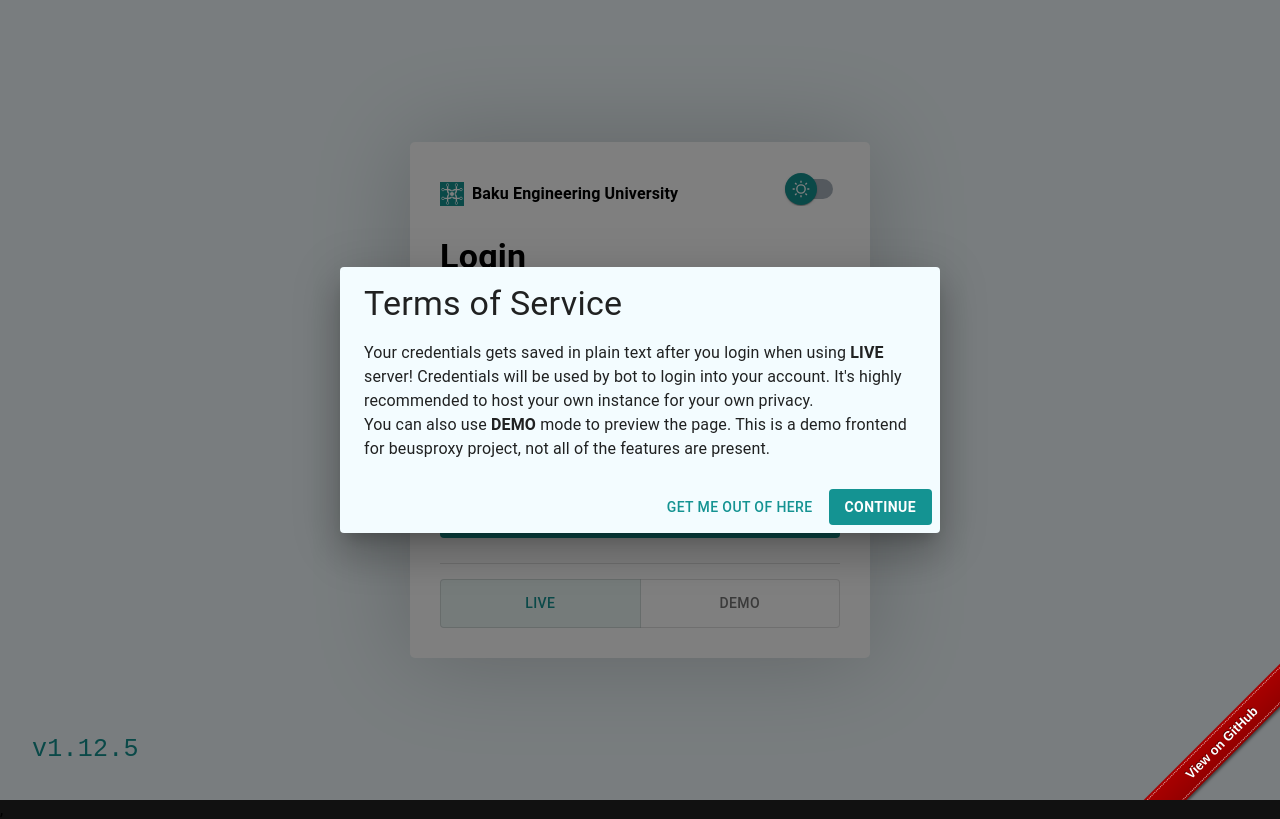
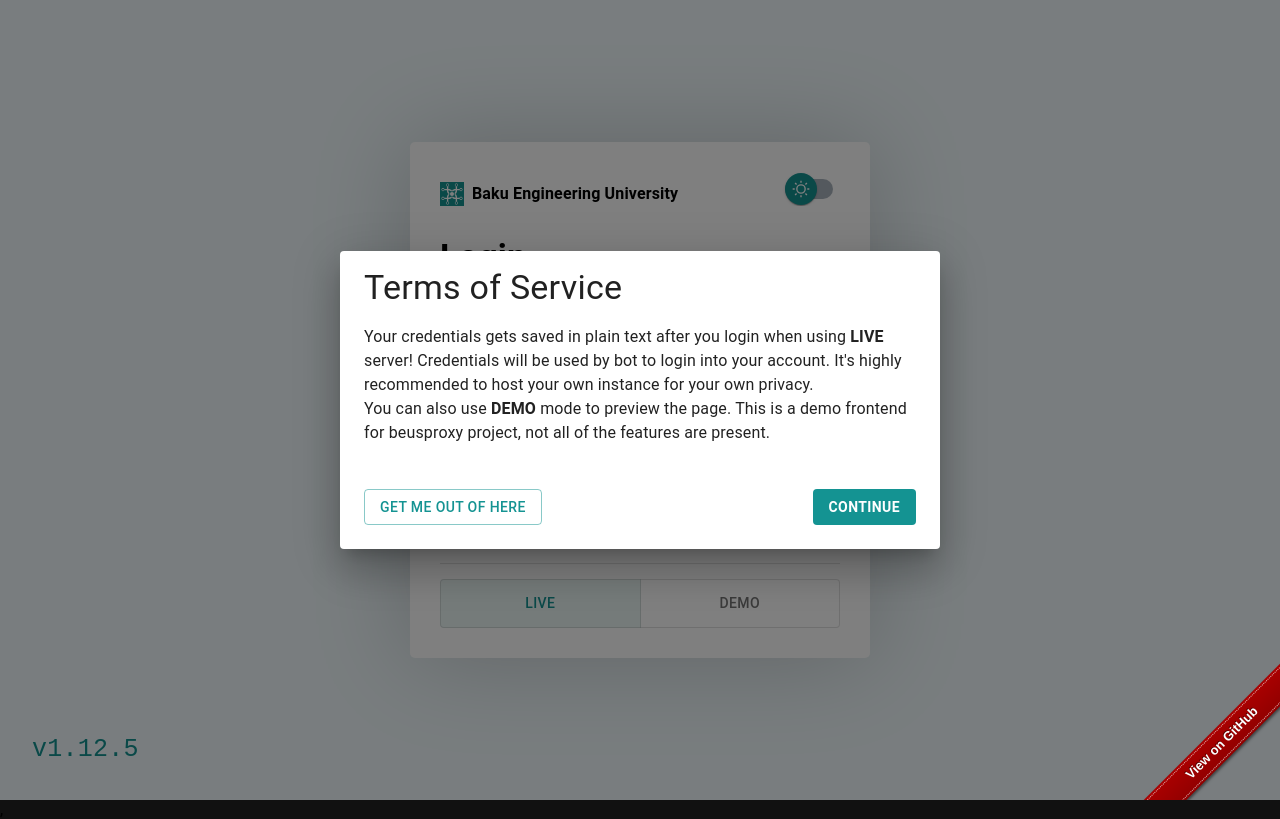
Before and after one commit to Zynthasius39/beusp, a React (Vite) app: page /login in a window 1280 px wide. Built offline with nearby package versions, Linux system fonts and the light colour scheme; no server answers.

Commit message:
Visible timer on ToS dialog

```diff
--- a/src/components/PrimaryButton.tsx
+++ b/src/components/PrimaryButton.tsx
@@ -11,5 +11,6 @@ export const PrimaryButton = styled(Button, {
     fontWeight: "bolder",
     ":disabled": {
         backgroundColor: theme.palette.primaryButton.dark,
-    }
+    },
+    variant: "outlined"
 }));
--- a/src/components/TosDialog.tsx
+++ b/src/components/TosDialog.tsx
@@ -4,7 +4,7 @@ import { PrimaryButton } from "./PrimaryButton";
 
 export default function TosDialog() {
     const [open, setOpen] = useState(true);
-    const [btn, setBtn] = useState(true);
+    const [btn, setBtn] = useState(5);
 
     const handleContinueClick = () => {
         localStorage.setItem("tos", "true");
@@ -12,17 +12,26 @@ export default function TosDialog() {
     }
 
     useEffect(() => {
-        const timer = setInterval(() => {
-            setBtn(false);
-            clearInterval(timer);
-        }, 5000);
-    }, []);
+        if (btn === 0) return;
+
+        const timer = setTimeout(() => {
+            setBtn((prev) => prev - 1);
+        }, 1000);
+
+        return () => clearTimeout(timer);
+    }, [btn]);
 
     if (localStorage.getItem("tos") === "true") {
         return;
     } else
         return (
-            <Dialog open={open}>
+            <Dialog open={open}
+                sx={{
+                    "& .MuiDialog-paper": {
+                        backgroundImage: "none",
+                        backgroundColor: "background.default",
+                    },
+                }}>
                 <DialogTitle variant="h4">
                     Terms of Service
                 </DialogTitle>
@@ -37,12 +46,20 @@ export default function TosDialog() {
                         This is a demo frontend for beusproxy project, not all of the features are present.
                     </Typography>
                 </DialogContent>
-                <DialogActions>
-                    <Button onClick={() => window.location.href = "https://www.youtube.com/watch?v=dQw4w9WgXcQ"}>
+                <DialogActions style={{
+                    display: "flex",
+                    justifyContent: "space-between",
+                    margin: 16
+                }}>
+                    <Button onClick={() => window.location.href = "https://www.youtube.com/watch?v=dQw4w9WgXcQ"} variant="outlined">
                         Get me out of here
                     </Button>
-                    <PrimaryButton onClick={handleContinueClick} disabled={btn}>
-                        Continue
+                    <PrimaryButton onClick={handleContinueClick} loading={btn > 0} disabled={btn > 0} loadingPosition="end">
+                        {
+                            btn > 0 ?
+                                btn :
+                                "Continue"
+                        }
                     </PrimaryButton>
                 </DialogActions>
             </Dialog>
```
